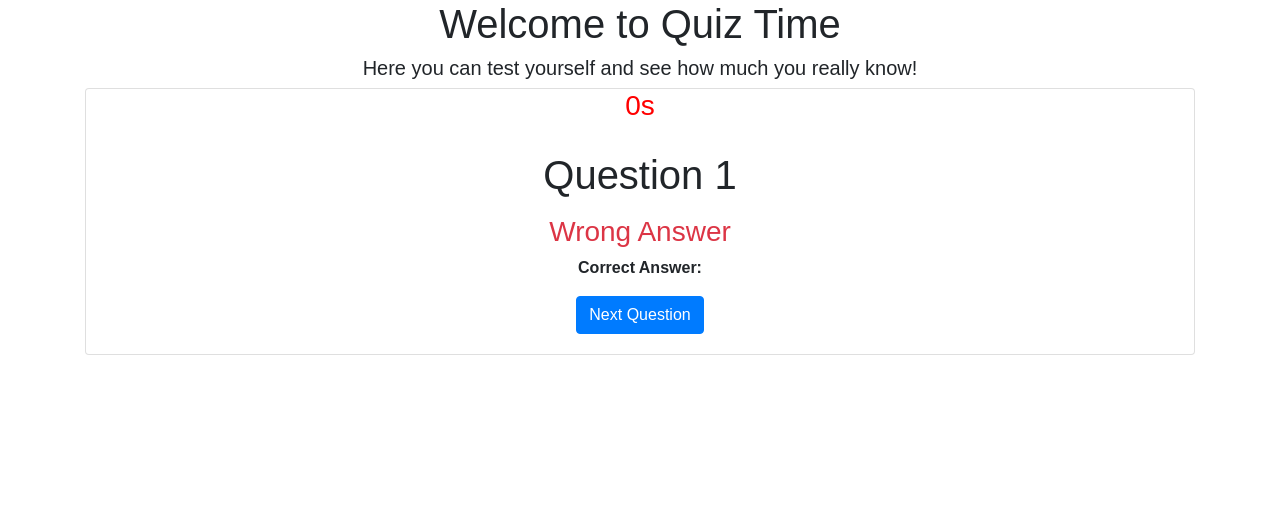
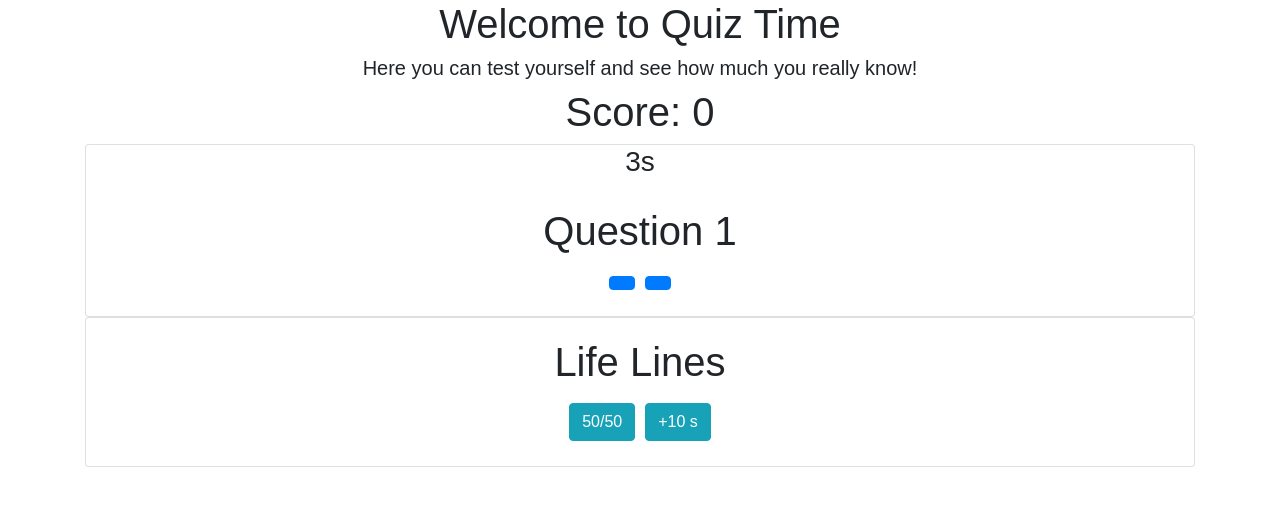
Before and after one commit to KristofferLinderman/quizTime, a React (Create React App) app: page / in a window 1280 px wide. Shown: the top 506 px of the page. Built offline with nearby package versions, Linux system fonts and the light colour scheme; no server answers.

Commit message:
Added basic life line

```diff
--- a/src/App.css
+++ b/src/App.css
@@ -2,7 +2,7 @@
   text-align: center;
 }
 
-.answer-btn {
+.btn-margin {
   margin: 5px;
 }
 
--- a/src/components/game/Game.jsx
+++ b/src/components/game/Game.jsx
@@ -1,17 +1,29 @@
 import React, { Component } from "react";
 import Question from "../questions/Question";
+import Score from "./Score";
+import GameOver from "./GameOver";
+import LifeLines from "./LifeLines";
 
 class Game extends Component {
-  state = {
-    currentQuestion: 0,
+  constructor() {
+    super();
+    this.state = {
+      currentQuestionIndex: 0,
       questions: [
         {
           question: "",
           correctAnswer: "",
           answers: [""]
         }
-    ]
+      ],
+      score: 0,
+      gameOver: false,
+      fiftyPercent: true,
+      timeIncrease: true
     };
+
+    this.child = React.createRef();
+  }
 
   async componentDidMount() {
     const apiResponse = await fetch(
@@ -60,19 +72,59 @@ class Game extends Component {
   }
 
   nextQuestion() {
-    const newQuestion = this.state.currentQuestion + 1;
-    this.setState({ currentQuestion: newQuestion });
+    const nextQuestionIndex = this.state.currentQuestionIndex + 1;
+    if (nextQuestionIndex === this.state.questions.length) {
+      this.gameOver();
+    } else this.setState({ currentQuestionIndex: nextQuestionIndex });
+  }
+
+  correctAnswer() {
+    this.setState({ score: this.state.score + 1 });
+  }
+
+  gameOver() {
+    this.setState({ gameOver: true });
+  }
+
+  onLifeLineClick(event) {
+    event.target.disabled = true;
+
+    const input = event.target.value;
+
+    if (input === "fiftyPercent") {
+      this.setState({ fiftyPercent: false });
+      this.child.current.fiftyPercent();
+    } else if (input === "timeIncrease") {
+      this.setState({ timeIncrease: false });
+      this.child.current.timeIncrease();
+    }
   }
 
   render() {
-    const { questions, currentQuestion } = this.state;
+    const {
+      questions,
+      currentQuestionIndex,
+      gameOver,
+      score,
+      fiftyPercent,
+      timeIncrease
+    } = this.state;
     return (
       <div>
+        {!gameOver && (
+          <div>
+            <Score score={this.state.score} />
             <Question
-          question={questions[currentQuestion]}
-          id={currentQuestion}
+              question={questions[currentQuestionIndex]}
+              id={currentQuestionIndex}
               nextQuestion={this.nextQuestion.bind(this)}
+              correctAnswer={this.correctAnswer.bind(this)}
+              ref={this.child}
             />
+            <LifeLines onClick={this.onLifeLineClick.bind(this)} />
+          </div>
+        )}
+        {gameOver && <GameOver score={score} />}
       </div>
     );
   }
--- /dev/null
+++ b/src/components/game/GameOver.jsx
@@ -0,0 +1,14 @@
+import React, { Component } from "react";
+
+class GameOver extends Component {
+  render() {
+    const { score } = this.props;
+    return (
+      <div>
+        <h1>Final Score: {score}</h1>
+      </div>
+    );
+  }
+}
+
+export default GameOver;
--- /dev/null
+++ b/src/components/game/LifeLines.jsx
@@ -0,0 +1,30 @@
+import React, { Component } from "react";
+class LifeLines extends Component {
+  render() {
+    const { onClick } = this.props;
+
+    return (
+      <div className="card">
+        <div className="card-body">
+          <h1 className="card-title">Life Lines</h1>
+          <button
+            value="fiftyPercent"
+            className="btn btn-info btn-margin"
+            onClick={onClick}
+          >
+            50/50
+          </button>
+          <button
+            value="timeIncrease"
+            className="btn btn-info btn-margin"
+            onClick={onClick}
+          >
+            +10 s
+          </button>
+        </div>
+      </div>
+    );
+  }
+}
+
+export default LifeLines;
--- /dev/null
+++ b/src/components/game/Score.jsx
@@ -0,0 +1,14 @@
+import React, { Component } from "react";
+
+class Score extends Component {
+  render() {
+    const { score } = this.props;
+    return (
+      <div>
+        <h1>Score: {score}</h1>
+      </div>
+    );
+  }
+}
+
+export default Score;
--- a/src/components/questions/Question.jsx
+++ b/src/components/questions/Question.jsx
@@ -28,6 +28,7 @@ export default class Question extends Component {
        *
        */
       this.setState({ correctAnswer: true });
+      this.props.correctAnswer();
     } else {
       console.log("Wrong!");
       event.target.classList.add("btn-danger");
@@ -50,6 +51,23 @@ export default class Question extends Component {
     this.setState({ questionOver: false, correctAnswer: false });
     this.props.nextQuestion();
     this.child.current.restartTimer();
+  }
+
+  fiftyPercent() {
+    console.log("50/50");
+    const { correctAnswer, answers } = this.props.question;
+    let nbrOfDeletes = 0;
+    for (let i = 0; i < answers.length; i++) {
+      if (answers[i] !== correctAnswer && nbrOfDeletes <= 2) {
+        answers.splice(i, 1);
+        nbrOfDeletes++;
+      }
+    }
+  }
+
+  timeIncrease() {
+    console.log("Increase");
+    this.child.current.timeIncrease();
   }
 
   render() {
--- a/src/components/questions/QuestionInput.jsx
+++ b/src/components/questions/QuestionInput.jsx
@@ -3,20 +3,22 @@ import React, { Component } from "react";
 class QuestionInput extends Component {
   render() {
     const answers = this.props.answers;
+    console.log(answers[3]);
 
     return (
       <div>
         <div className="row">
           <div className="col-sm">
             <button
-              className="btn btn-primary answer-btn"
+              className="btn btn-primary btn-margin"
               onClick={this.props.onClick} // Call the func given from the props
               value={answers[0]}
             >
               {answers[0]}
             </button>
+
             <button
-              className="btn btn-primary answer-btn"
+              className="btn btn-primary btn-margin"
               onClick={this.props.onClick}
               value={answers[1]}
             >
@@ -26,20 +28,24 @@ class QuestionInput extends Component {
         </div>
         <div className="row">
           <div className="col-sm">
+            {answers[2] !== undefined && (
               <button
-              className="btn btn-primary answer-btn"
+                className="btn btn-primary btn-margin"
                 onClick={this.props.onClick}
                 value={answers[2]}
               >
                 {answers[2]}
               </button>
+            )}
+            {answers[3] !== undefined && (
               <button
-              className="btn btn-primary answer-btn"
+                className="btn btn-primary btn-margin"
                 onClick={this.props.onClick}
                 value={answers[3]}
               >
                 {answers[3]}
               </button>
+            )}
           </div>
         </div>
       </div>
--- a/src/components/questions/Timer.jsx
+++ b/src/components/questions/Timer.jsx
@@ -1,7 +1,7 @@
 import React, { Component } from "react";
 import classnames from "classnames";
 //Time to answer the question
-const startTime = 3;
+const startTime = 8;
 
 class Timer extends Component {
   constructor() {
@@ -29,6 +29,10 @@ class Timer extends Component {
 
   stopTimer() {
     clearInterval(this.timer);
+  }
+
+  timeIncrease() {
+    this.setState({ time: this.state.time + 10 });
   }
 
   countDownTimer() {
```
Also changed, not shown: src/logo.svg (deleted). Lines whose indentation alone changed are shown as unchanged.
